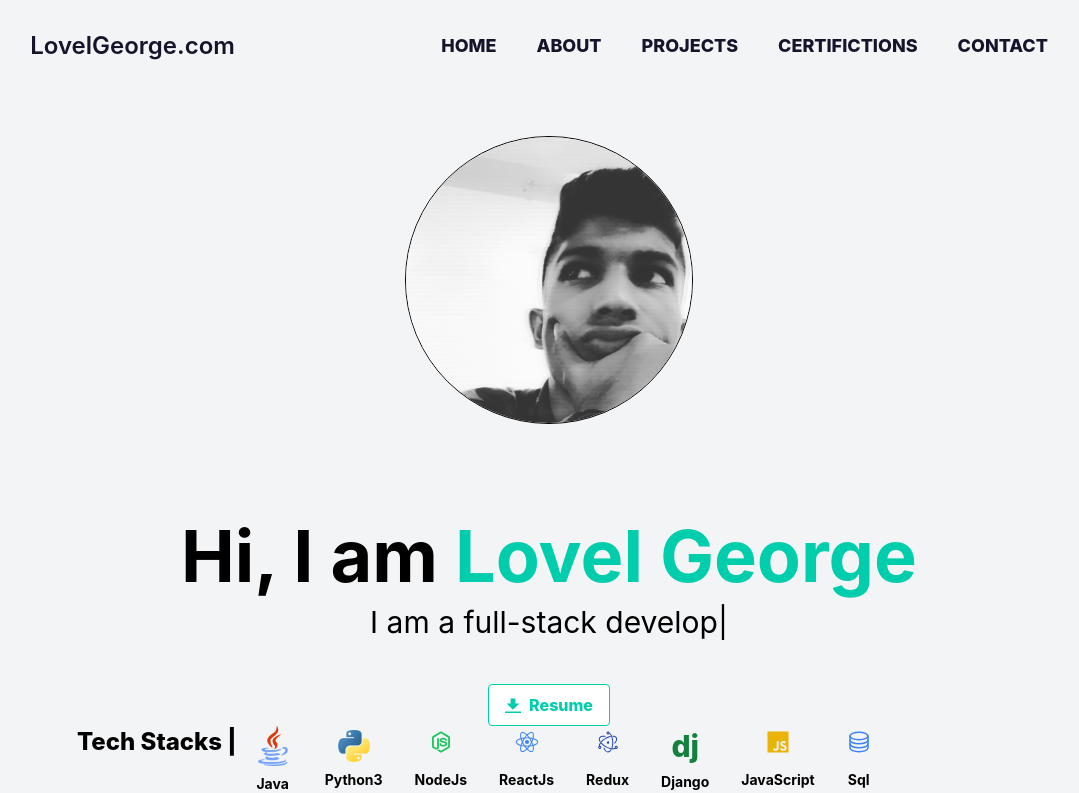
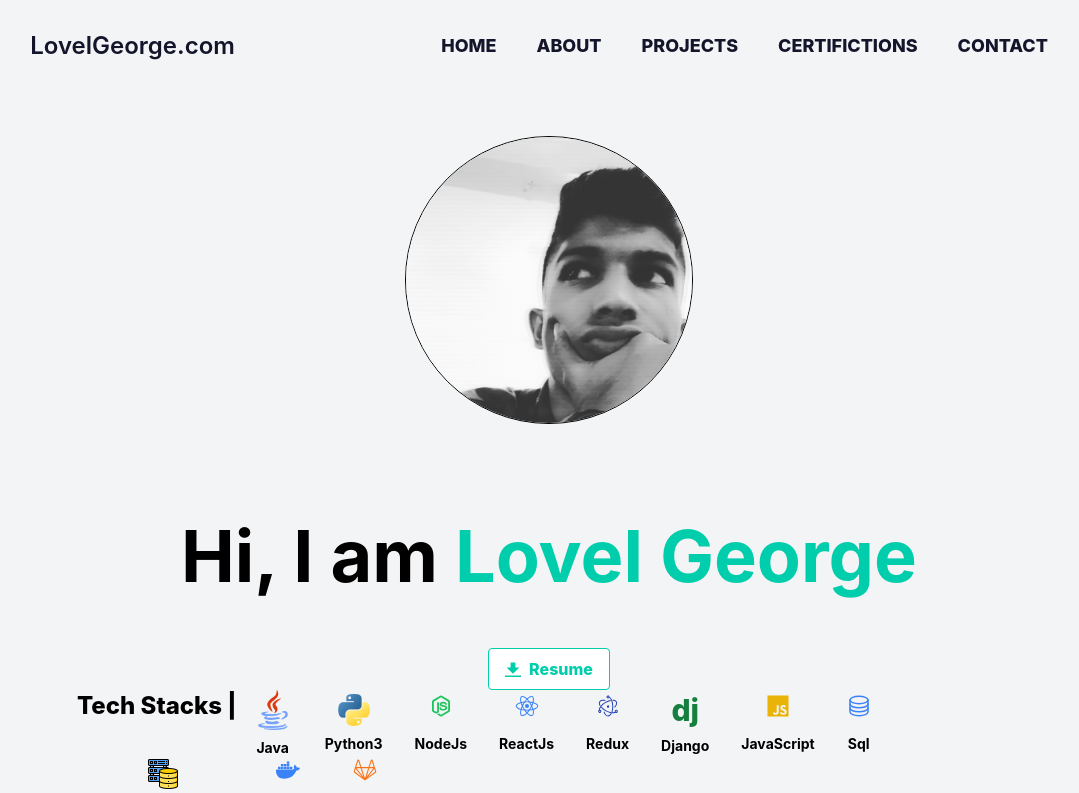
Before and after one commit to lovelgeorge99/Portfolio, a React (Create React App) app: page / in a window 1280 px wide. Shown: the top 793 px of the page, without its empty margins (91-1170 px from the left). Built offline with nearby package versions, Linux system fonts and the light colour scheme.

Commit message:
fix errors

```diff
--- a/package.json
+++ b/package.json
@@ -20,9 +20,9 @@
     "react": "^18.2.0",
     "react-dom": "^18.2.0",
     "react-router-dom": "^6.14.1",
-    "react-scripts": "5.0.1",
+    "react-scripts": "^5.0.1",
     "react-tilt": "^1.0.2",
-    "react-typed": "^1.2.0",
+    "react-typed": "^2.0.12",
     "react-vertical-timeline-component": "^3.6.0",
     "web-vitals": "^2.1.4"
   },
--- a/src/components/Banner.js
+++ b/src/components/Banner.js
@@ -1,44 +1,91 @@
-import React from 'react'
-import Typed from 'react-typed'
-import mypic from '../images/mypic.jpg'
-import java from '../images/java.png'
-import server from '../images/server.png'
-import python from '../images/python.png'
-import resume from '../images/Resume.pdf'
-
+import React from "react";
+import Typed from "react-typed";
+import mypic from "../images/mypic.jpg";
+import java from "../images/java.png";
+import server from "../images/server.png";
+import python from "../images/python.png";
+import resume from "../images/Resume.pdf";
 
 function Banner() {
-  let skills=[
+  let skills = [
     // {name:"",icon:'Tech Stack |',color:'text-black-500',size:'text-2xl'},
     // {name:"HTML5",icon:<ion-icon name="logo-html5"></ion-icon>,color:'text-orange-500',size:'text-2xl',},
     // {name:"CSS3",icon:<ion-icon name="logo-css3"></ion-icon>,color:'text-blue-500',size:'text-2xl'},
-    {name:"Java",icon:<img src={java}></img>,color:'text-red-500',size:'w-10'},
-    {name:"Python3",icon:<img src={python}></img>,color:'text-yellow-400',size:'w-8'},
-    {name:"NodeJs",icon: <ion-icon name="logo-nodejs"></ion-icon>,color:'text-green-500',size:'text-2xl'},
-    {name:"ReactJs",icon:<ion-icon name="logo-react"></ion-icon>,color:'text-blue-500',size:'text-2xl font-extrabold'},
-    {name:"Redux",icon:<ion-icon name="logo-electron"></ion-icon>,color:'text-blue-800',size:'text-2xl'},
-    {name:"Django",icon:'dj',color:'text-green-700',size:'text-3xl'},
-    {name:"JavaScript",icon:<ion-icon name="logo-javascript"></ion-icon>,color:'text-yellow-500',size:'text-2xl'},
+    {
+      name: "Java",
+      icon: <img src={java}></img>,
+      color: "text-red-500",
+      size: "w-10",
+    },
+    {
+      name: "Python3",
+      icon: <img src={python}></img>,
+      color: "text-yellow-400",
+      size: "w-8",
+    },
+    {
+      name: "NodeJs",
+      icon: <ion-icon name="logo-nodejs"></ion-icon>,
+      color: "text-green-500",
+      size: "text-2xl",
+    },
+    {
+      name: "ReactJs",
+      icon: <ion-icon name="logo-react"></ion-icon>,
+      color: "text-blue-500",
+      size: "text-2xl font-extrabold",
+    },
+    {
+      name: "Redux",
+      icon: <ion-icon name="logo-electron"></ion-icon>,
+      color: "text-blue-800",
+      size: "text-2xl",
+    },
+    { name: "Django", icon: "dj", color: "text-green-700", size: "text-3xl" },
+    {
+      name: "JavaScript",
+      icon: <ion-icon name="logo-javascript"></ion-icon>,
+      color: "text-yellow-500",
+      size: "text-2xl",
+    },
 
-    {name:"Sql",icon:<ion-icon name="server-outline"></ion-icon>,color:'text-blue-500',size:'text-2xl'},
-    {name:"Server"+ '\n'  +"Management",icon:<img src={server}></img>,color:'text-blue-500',size:'w-8'},
-    {name:"Docker",icon:<ion-icon name="logo-docker"></ion-icon>,color:'text-blue-500',size:'text-2xl'},
-    {name:"Gitlab",icon:<ion-icon name="logo-gitlab"></ion-icon>,color:'text-orange-500',size:'text-2xl'},
+    {
+      name: "Sql",
+      icon: <ion-icon name="server-outline"></ion-icon>,
+      color: "text-blue-500",
+      size: "text-2xl",
+    },
+    {
+      name: "Server" + "\n" + "Management",
+      icon: <img src={server}></img>,
+      color: "text-blue-500",
+      size: "w-8",
+    },
+    {
+      name: "Docker",
+      icon: <ion-icon name="logo-docker"></ion-icon>,
+      color: "text-blue-500",
+      size: "text-2xl",
+    },
+    {
+      name: "Gitlab",
+      icon: <ion-icon name="logo-gitlab"></ion-icon>,
+      color: "text-orange-500",
+      size: "text-2xl",
+    },
 
     // {name:"",icon:<FontAwesomeIcon icon={faDatabase} />,color:'text-red-500',size:'text-2xl'}
-
-
   ];
   return (
-    <div className='p-10 bg-gray-100 '>
-    <div className=' flex text-center flex-wrap-reverse justify-center items-center'>
-      <div className=''>
-      <h1 className="text-3xl  md:text-7xl md:font-bold   text-center  ">Hi, I am <span className=' text-[#00cdac]'> Lovel George
-        </span></h1>
+    <div className="p-10 bg-gray-100 ">
+      <div className=" flex text-center flex-wrap-reverse justify-center items-center">
+        <div className="">
+          <h1 className="text-3xl  md:text-7xl md:font-bold   text-center  ">
+            Hi, I am <span className=" text-[#00cdac]"> Lovel George</span>
+          </h1>
 
-      <span className='p-3 block'>
-
-      <Typed className='text-3xl'
+          <span className="p-3 block">
+            {/* <Typed className='text-3xl'
 
         strings={[
           "I am a full-stack developer",
@@ -48,57 +95,49 @@ function Banner() {
         typeSpeed={200}
         backSpeed={200}
         loop />
-
+           */}
           </span>
 
-
-
-
-
-          <a href={resume} target='_black'>
+          <a href={resume} target="_black">
             <button className=" mt-8 bg-white font-extrabold hover:bg-[#00cdac] text-[#00cdac] hover:text-white  hover:shadow-md border border-[#00cdac] py-2 px-4 rounded inline-flex items-center">
-      <svg className="fill-current w-4 h-4 mr-2" xmlns="http://www.w3.org/2000/svg" viewBox="0 0 20 20"><path d="M13 8V2H7v6H2l8 8 8-8h-5zM0 18h20v2H0v-2z"/></svg>
+              <svg
+                className="fill-current w-4 h-4 mr-2"
+                xmlns="http://www.w3.org/2000/svg"
+                viewBox="0 0 20 20"
+              >
+                <path d="M13 8V2H7v6H2l8 8 8-8h-5zM0 18h20v2H0v-2z" />
+              </svg>
               <span>Resume</span>
-    </button></a>
+            </button>
+          </a>
         </div>
-     <div className='align-center'>
-     <img src={mypic} className=" rounded-full border border-black   md:inline-block w-56 md:w-72 m-24 md:text-3xl " alt="My  Pic" />
+        <div className="align-center">
+          <img
+            src={mypic}
+            className=" rounded-full border border-black   md:inline-block w-56 md:w-72 m-24 md:text-3xl "
+            alt="My  Pic"
+          />
+        </div>
       </div>
 
+      <div className="text-center mt-10 md:mt-0 md:container md:mx-auto">
+        <dl className="flex flex-wrap flex-row justify-center md:justify-start">
+          <h1 className="text-2xl font-extrabold">Tech Stacks | </h1>
 
-
-
-
+          {skills.map((skill) => (
+            <div className="flex flex-col px-4 m-1 md:m-0 items-center justify-center">
+              <dt
+                className={`mb-2 ${skill.size} font-extrabold ${skill.color}`}
+              >
+                {skill.icon}
+              </dt>
+              <dt className="font-bold  text-sm">{skill.name}</dt>
             </div>
-
-
-
-                  <div className="text-center mt-10 md:mt-0 md:container md:mx-auto">
-
-                      <dl className="flex flex-wrap flex-row justify-center md:justify-start">
-                        <h1 className='text-2xl font-extrabold'>Tech Stacks | </h1>
-
-                          {
-                              skills.map((skill)=>(
-                              <div className="flex flex-col px-4 m-1 md:m-0 items-center justify-center">
-                                      <dt className={`mb-2 ${skill.size} font-extrabold ${skill.color}`}>{skill.icon}</dt>
-                                      <dt className='font-bold  text-sm'>{skill.name}</dt>
-
-                              </div>
-                              ))
-                          }
+          ))}
         </dl>
       </div>
-
-
-
-
-
-
-
     </div>
-
-  )
+  );
 }
 
-export default Banner
+export default Banner;
```
Also changed, not shown: 1 other file (tests, documents, lock files or other folders). Lines whose indentation alone changed are shown as unchanged.
